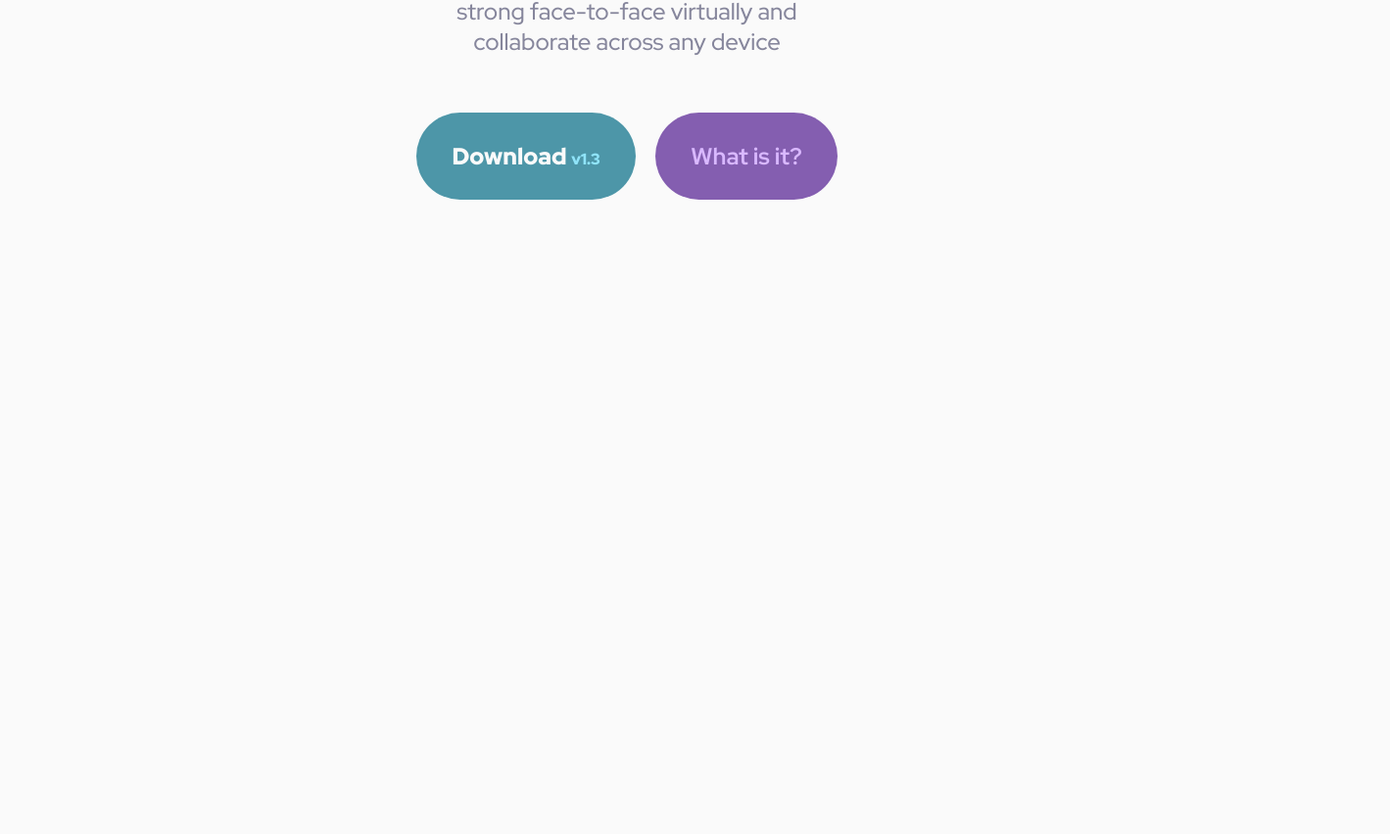
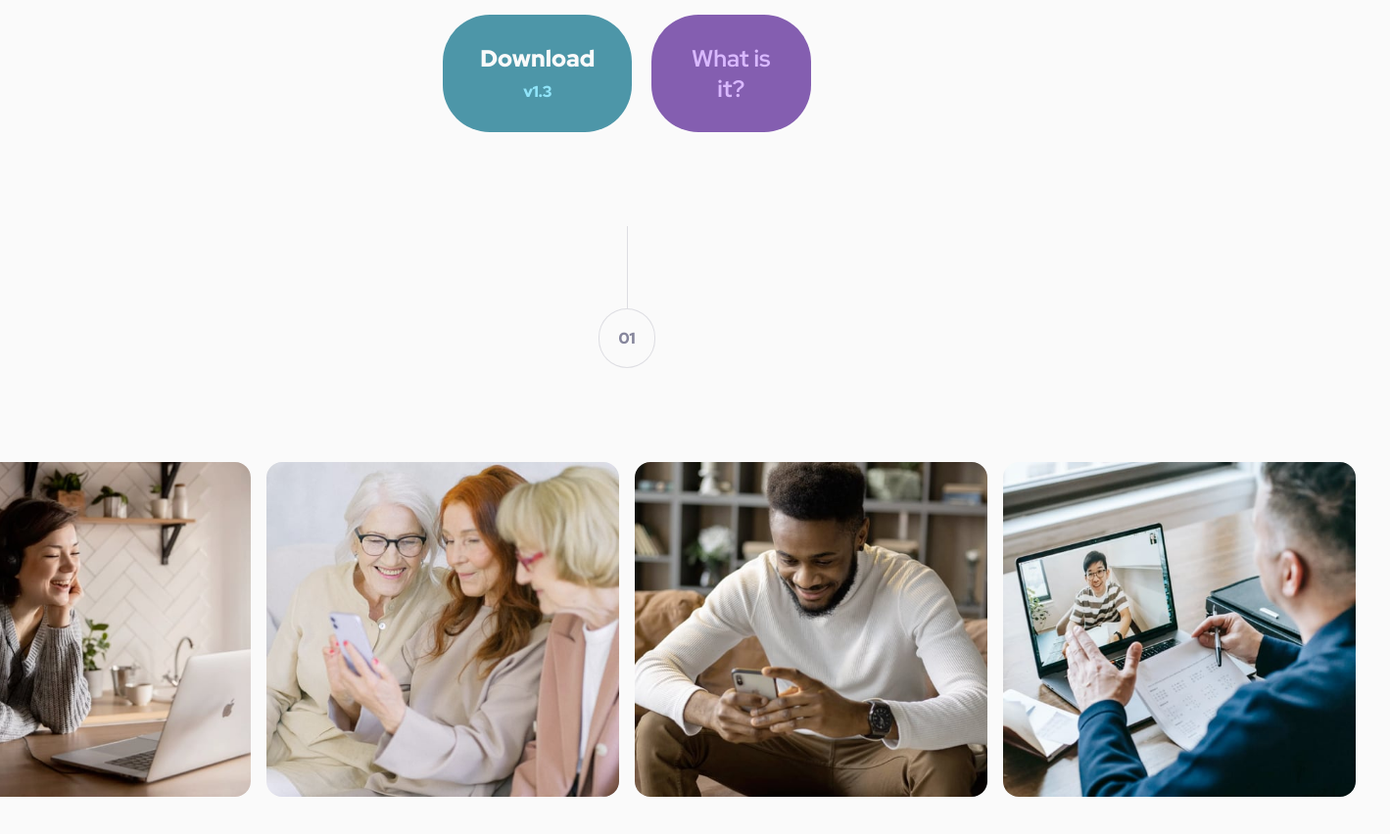
Before and after one commit to ThooHoang/land-page, a website built with Vite: page index.html in a window 1280 px wide. Shown: the part 732-1584 px from the top of the page at 98% size, 1419 px wide, since content can reach past the window. Before the commit the page ends 1032 px from the top, so only its background shows below. Built offline with nearby package versions, Linux system fonts and the light colour scheme.

Commit message:
gallery section

```diff
--- a/index.html
+++ b/index.html
@@ -28,5 +28,19 @@
         </div>
       </div>
     </header>
+    <section class="divider">
+      <span class="bar"></span>
+      <span class="number">01</span>
+    </section>
+    <main>
+      <section class="gallery flex">
+        <div class="gallery-container flex">
+          <img src="./assets/desktop/image-woman-in-videocall.jpg" alt="">
+          <img src="./assets/desktop/image-women-videochatting.jpg" alt="">
+          <img src="./assets/desktop/image-man-texting.jpg" alt="">
+          <img src="./assets/desktop/image-men-in-meeting.jpg" alt="">
+        </div>
+      </section>
+    </main>
   </body>
 </html>
--- a/style.css
+++ b/style.css
@@ -31,6 +31,12 @@
   font-family: var(--font);
 }
 
+
+.flex {
+  justify-content: center;
+  align-items: center;
+  display: flex;
+}
 
 
 body {
@@ -77,14 +83,14 @@ button {
 }
 
 .middle p {
-    font-size: 1.5rem;
+    font-size: 1.3rem;
     font-weight: 500;
     color: var(--gray);
     max-width: 45rem;
 }
 
 .middle .heading {
-  font-size: 6rem;
+  font-size: 5rem;
   font-weight: 900;
 }
 
@@ -148,3 +154,57 @@ button {
 .what:hover {
     background-color: var(--violet-hover);
 }
+
+
+/* Divider */
+
+.divider {
+  display: flex;
+  justify-content: center;
+  align-items: center;
+  flex-direction: column;
+
+}
+
+.bar {
+  height: 5.25rem;
+  width: 0.0625rem;
+  background-color: var(--light-gray);
+
+}
+
+.number {
+  border-radius: 6.25rem;
+  border: 0.0938rem solid var(--light-gray);
+  padding: 1.2rem;
+  color: var(--gray);
+  font-weight: 900;
+  background-color: var(--white);
+}
+
+/* gallery */
+
+.gallery {
+  max-width: 45rem;
+  margin: 6rem auto;
+
+}
+
+.gallery-container {
+  gap: 1rem;
+}
+
+.gallery-container img {
+  border-radius: 1rem;
+  height: 50%;
+  width: 50%;
+  transition: ease-in-out .3s;
+
+
+}
+
+
+.gallery-container img:hover {
+  transition: linear 0.3s;
+  transform: scale(1.02) translateX(0.1875rem);
+}
```
